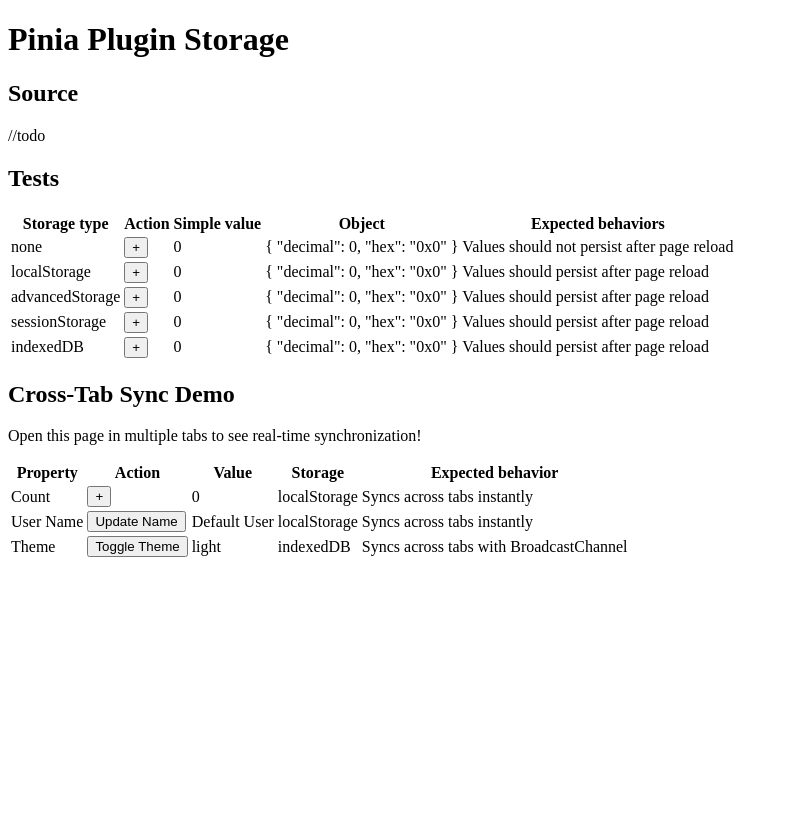
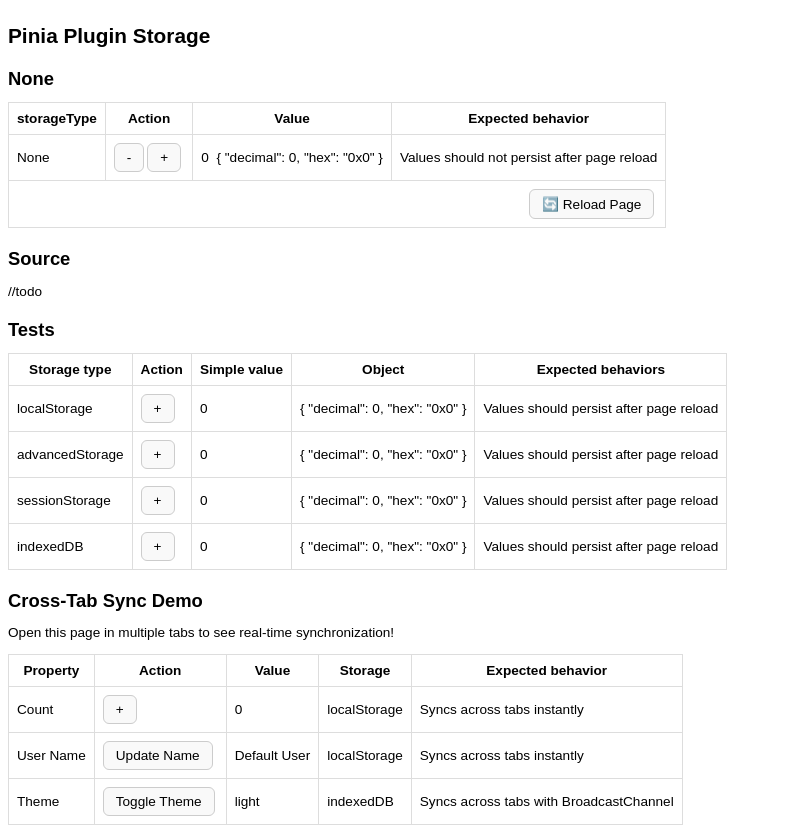
Before and after one commit to erlihs/pinia-plugin-storage, a Vue app in the folder demo/: page / in a window 1280 px wide. Shown: the whole page, without its empty margins (0-788 px from the left). Before the commit the page ends 800 px from the top, so only its background shows below. Built offline with nearby package versions, Linux system fonts and the light colour scheme; the HTML template or start-up script is replaced by a standard one.

Commit message:
demo - none

```diff
--- a/demo/src/App.vue
+++ b/demo/src/App.vue
@@ -1,22 +1,59 @@
 <script setup lang="ts">
+import { useCounterStoreNone } from './stores/counter-none'
 import {
-  useCounterStore,
   useCounterStoreDefault,
   useCounterStoreAdvanced,
   useCounterStoreSession,
   useCounterStoreIndexedDB,
   useCounterStoreCrossTab,
 } from './stores/counter'
-const counterStore = useCounterStore()
+
+const counterStoreNone = useCounterStoreNone()
 const counterStoreDefault = useCounterStoreDefault()
 const counterStoreAdvanced = useCounterStoreAdvanced()
 const counterStoreSession = useCounterStoreSession()
 const counterStoreIndexedDB = useCounterStoreIndexedDB()
 const counterStoreCrossTab = useCounterStoreCrossTab()
+
+const reloadPage = () => {
+  window.location.reload()
+}
 </script>
 
 <template>
   <h1>Pinia Plugin Storage</h1>
+
+  <h2>None</h2>
+
+  <table>
+    <thead>
+      <tr>
+        <th>storageType</th>
+        <th>Action</th>
+        <th>Value</th>
+        <th>Expected behavior</th>
+      </tr>
+    </thead>
+    <tbody>
+      <tr>
+        <td>None</td>
+        <td>
+          <button @click="counterStoreNone.increment(-1)">-</button>
+          <button @click="counterStoreNone.increment(1)">+</button>
+        </td>
+        <td>{{ counterStoreNone.count }}&nbsp;&nbsp;{{ counterStoreNone.extCount }}</td>
+        <td>Values should not persist after page reload</td>
+      </tr>
+    </tbody>
+    <tfoot>
+      <tr>
+        <td colspan="4" style="text-align: right">
+          <button @click="reloadPage">🔄 Reload Page</button>
+        </td>
+      </tr>
+    </tfoot>
+  </table>
+
   <h2>Source</h2>
   <p>//todo</p>
   <h2>Tests</h2>
@@ -32,13 +69,6 @@
       </tr>
     </thead>
     <tbody>
-      <tr>
-        <td>none</td>
-        <td><button @click="counterStore.increment()">+</button></td>
-        <td>{{ counterStore.count }}</td>
-        <td>{{ counterStore.extCount }}</td>
-        <td>Values should not persist after page reload</td>
-      </tr>
       <tr>
         <td>localStorage</td>
         <td><button @click="counterStoreDefault.increment()">+</button></td>
@@ -112,4 +142,55 @@
   </table>
 </template>
 
-<style scoped></style>
+<style scoped>
+/* Minimal normalize */
+* {
+  box-sizing: border-box;
+  font-family: Arial, Helvetica, sans-serif;
+  font-size: 0.85rem;
+}
+
+/* Headings */
+h1 {
+  font-size: 1.3rem;
+  margin: 1.5rem 0 1rem 0;
+}
+
+h2 {
+  font-size: 1.15rem;
+  margin: 1.25rem 0 0.75rem 0;
+}
+
+h3 {
+  font-size: 1rem;
+  margin: 1rem 0 0.5rem 0;
+}
+
+/* Buttons */
+button {
+  cursor: pointer;
+  padding: 6px 12px;
+  margin-right: 3px;
+  border-radius: 6px;
+  border: 1px solid #ccc;
+  background-color: #f9f9f9;
+  transition: all 0.2s ease;
+}
+
+button:hover {
+  background-color: #e9e9e9;
+  border-color: #999;
+}
+
+/* Tables */
+table {
+  border-collapse: collapse;
+  border: 1px solid #ddd;
+}
+
+th,
+td {
+  border: 1px solid #ddd;
+  padding: 8px;
+}
+</style>
--- /dev/null
+++ b/demo/src/stores/counter-none.ts
@@ -0,0 +1,20 @@
+import { ref } from 'vue'
+import { defineStore } from 'pinia'
+
+export const useCounterStoreNone = defineStore('counter-none', () => {
+  const count = ref(0)
+
+  const extCount = ref({
+    decimal: 0,
+    hex: '0x0',
+  })
+
+  function increment(incrementBy?: number) {
+    count.value += incrementBy ?? 1
+
+    extCount.value.decimal = count.value
+    extCount.value.hex = '0x' + count.value.toString(16)
+  }
+
+  return { count, extCount, increment }
+})
```
